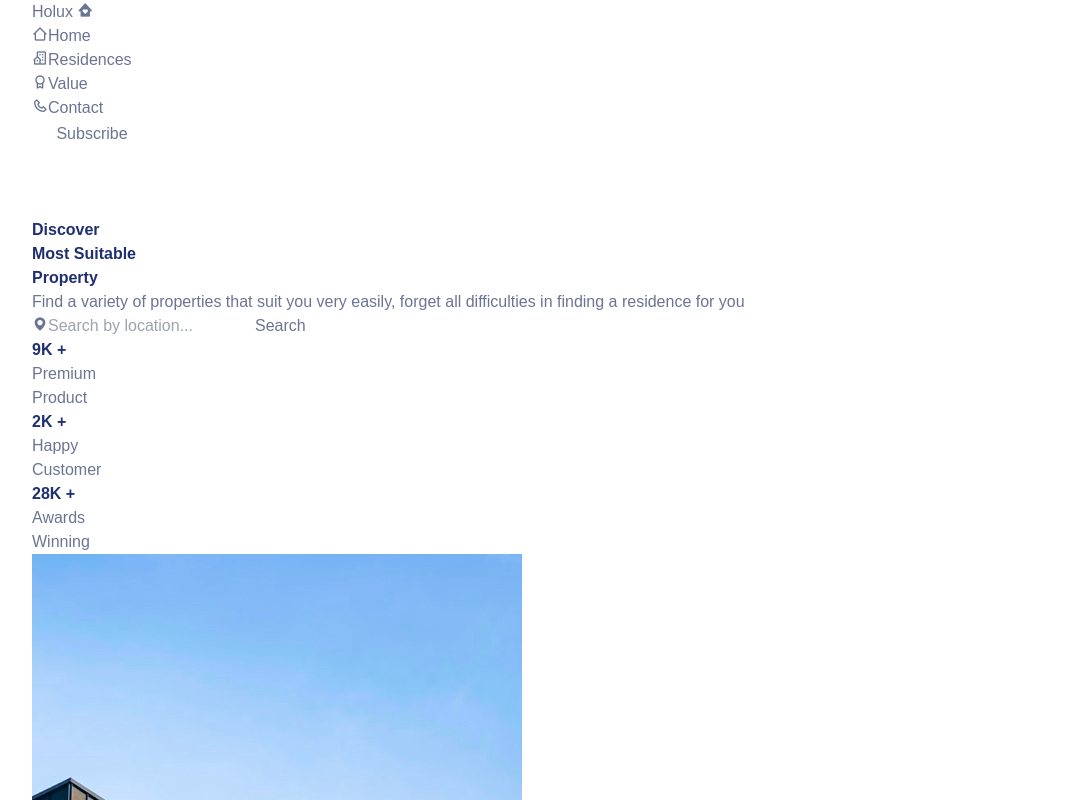
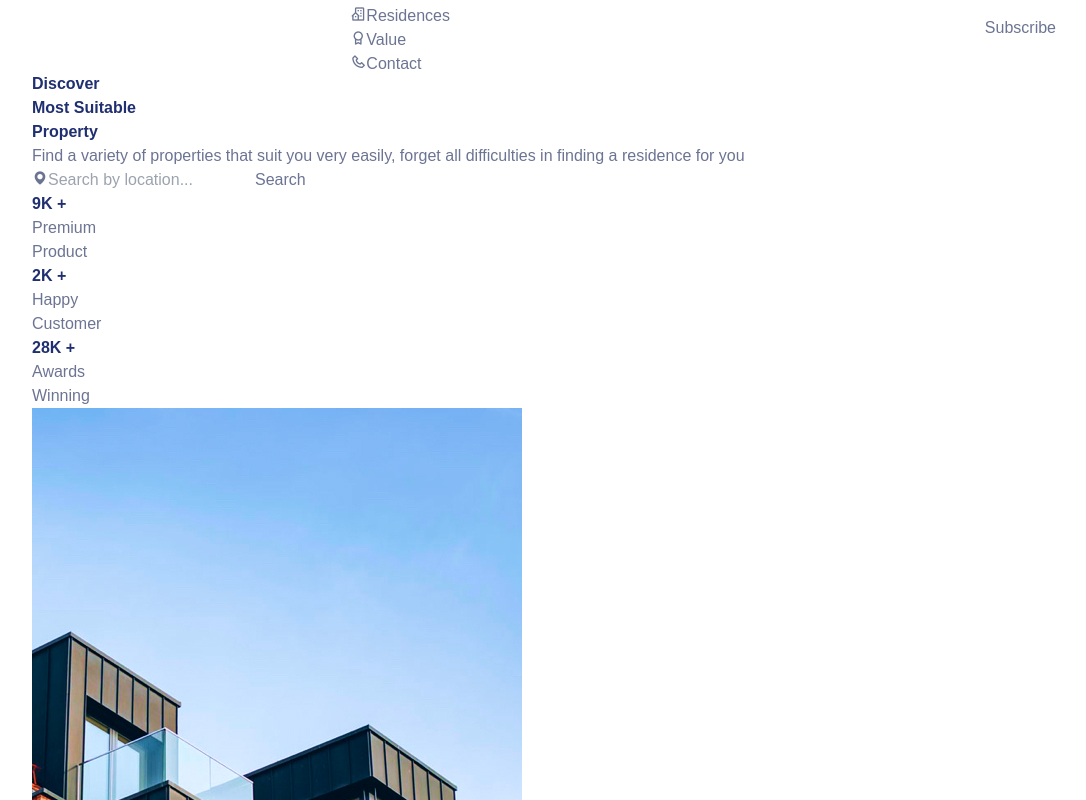
Before and after one commit to shoproizoshlo/real-state-website-vue-ts, a Vue app: page / in a window 1280 px wide. Shown: the top 800 px of the page, without its empty margins (96-1182 px from the left). Built offline with nearby package versions, Linux system fonts and the light colour scheme.

Commit message:
styled nav logo

```diff
--- a/src/components/header/HeaderComponent.vue
+++ b/src/components/header/HeaderComponent.vue
@@ -1,7 +1,13 @@
 <template>
-  <header class="header" id="header">
-    <nav class="nav wrapper">
-      <a href="#" class="nav__logo">
+  <header
+    class="fixed top-0 left-0 container bg-transparent z-fixed transition duration-400 ease-in-out"
+    id="header"
+  >
+    <nav class="h-header-height flex justify-between items-center wrapper">
+      <a
+        href="#"
+        class="text-container-color hover:text-first-color inline-flex items-center gap-x-1 font-medium transition duration-300 ease-in-out"
+      >
         Holux
         <i class="bx bxs-home-heart"></i
       ></a>
--- a/tailwind.config.js
+++ b/tailwind.config.js
@@ -13,7 +13,6 @@ export default {
         "text-color": "hsl(228, 15%, 50%)",
         "text-color-light": "hsl(228, 12%, 75%)",
         "border-color": "hsl(228, 99%, 98%)",
-        "body-color": "#fff",
         "container-color": "#fff",
       },
       fontFamily: {
@@ -43,6 +42,9 @@ export default {
         "z-tooltip": "10",
         "z-fixed": "100",
       },
+      height: {
+        "header-height": "3.5rem",
+      },
     },
   },
   plugins: [],
```
